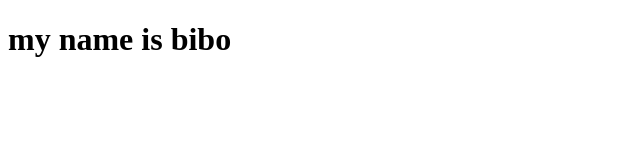
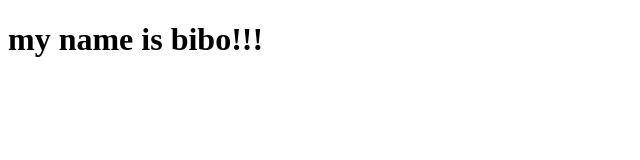
Before and after one commit to AbanoubF1/Test-project, a plain HTML site: page index.html in a window 1280 px wide. Shown: the full height of the page, 0-640 px from the left. Drawn offline with Linux system fonts and the light colour scheme.

```diff
--- a/index.html
+++ b/index.html
@@ -7,6 +7,6 @@
     <title>Document</title>
 </head>
 <body>
-<h1>my name is bibo </h1>
+<h1>my name is bibo!!! </h1>
 </body>
 </html>
```
